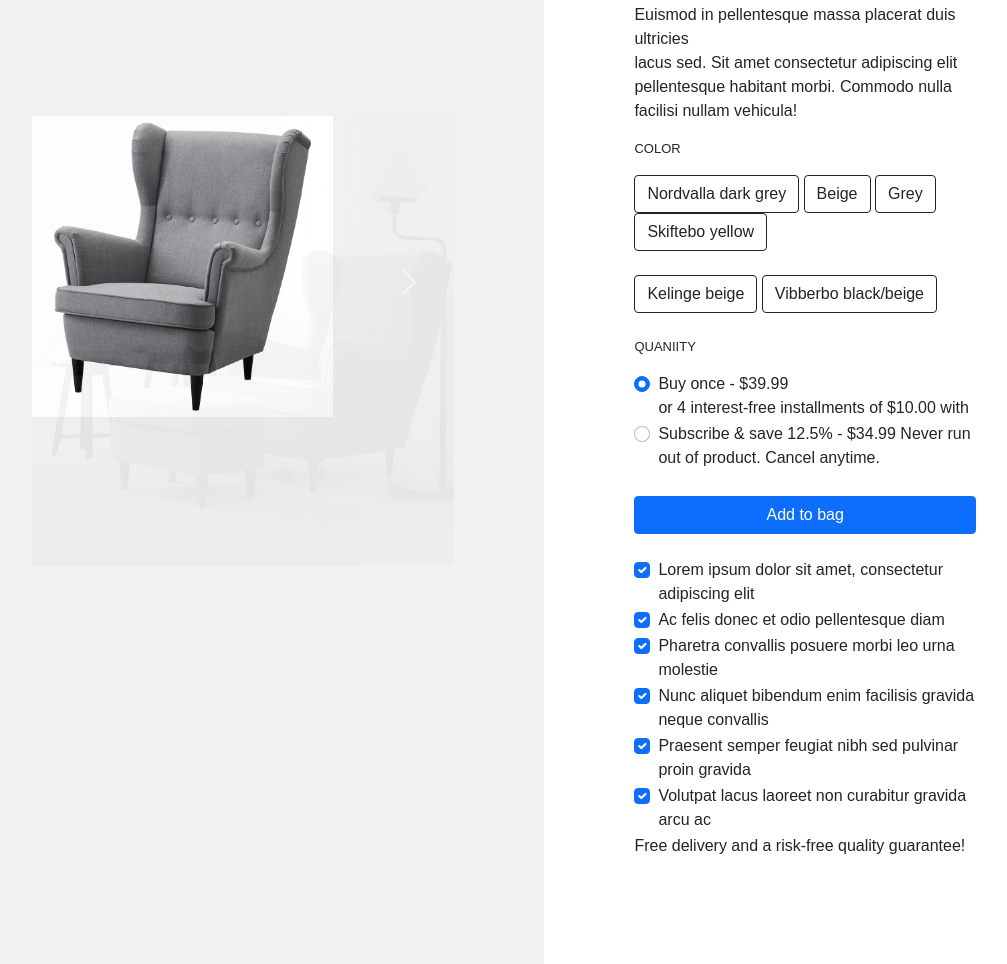
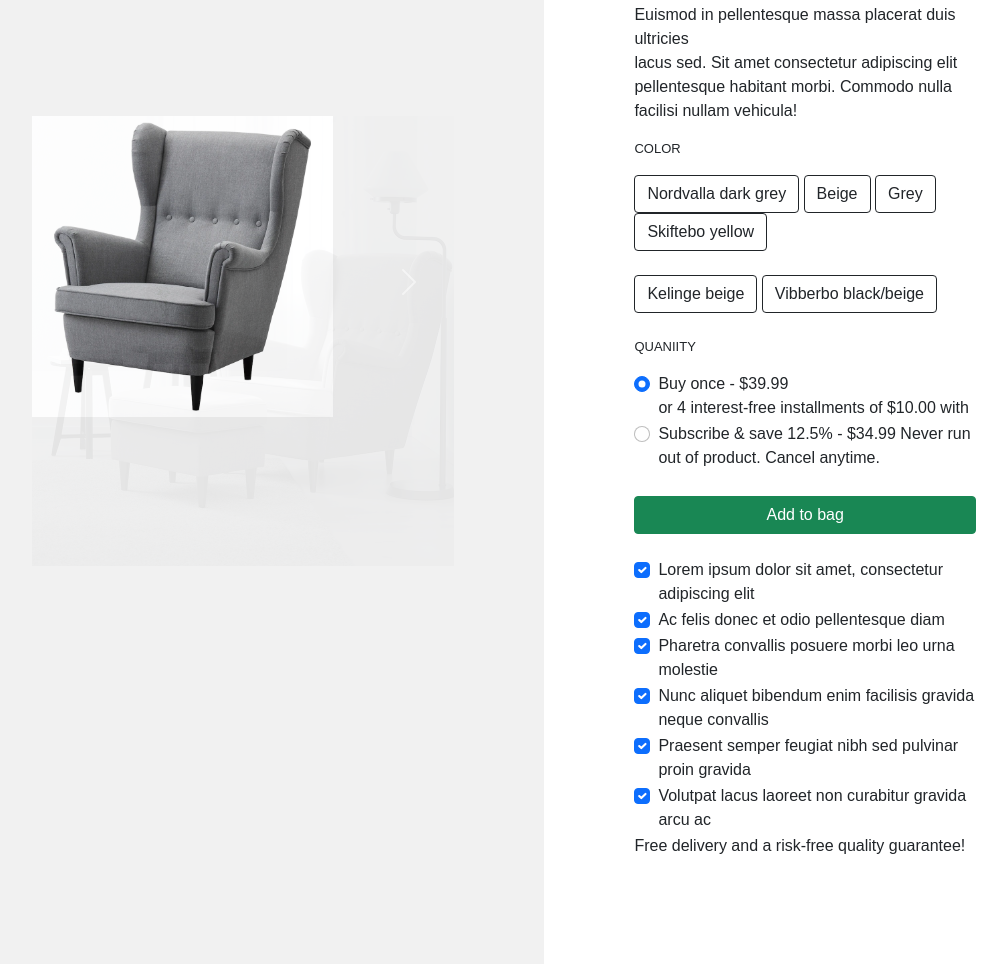
Before and after one commit to Anjal180/Landingpage, a plain HTML site: page index.html in a window 1280 px wide. Shown: the part 835-1799 px from the top of the page, without its empty margins (226-1233 px from the left). Drawn offline with nearby package versions, Linux system fonts and the light colour scheme.

Commit message:
Update index.html

```diff
--- a/index.html
+++ b/index.html
@@ -100,7 +100,7 @@
         </div>
         <br>
         <div class="d-grid gap-2">
-          <button class="btn btn-primary" type="button">Add to bag</button>
+          <button class="btn btn-success" type="button">Add to bag</button>
         </div>
         <br>
         <div class="form-check">
```
